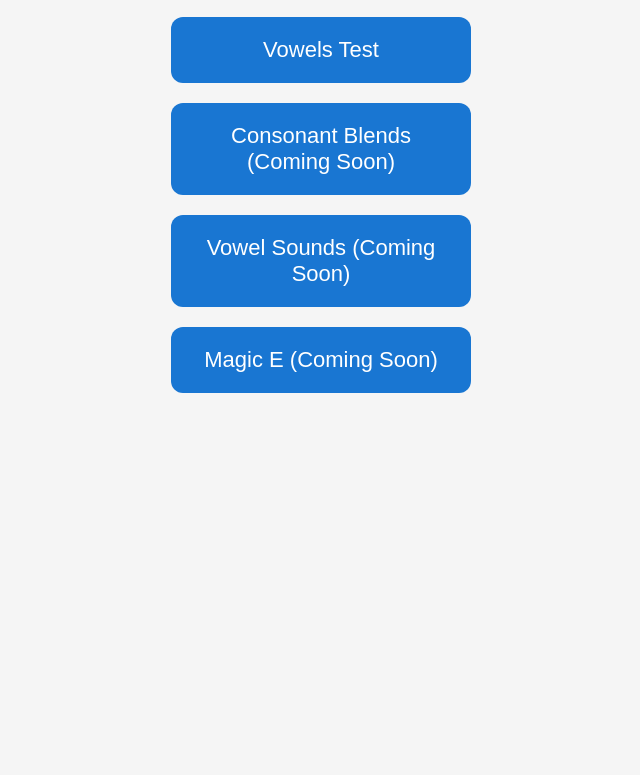
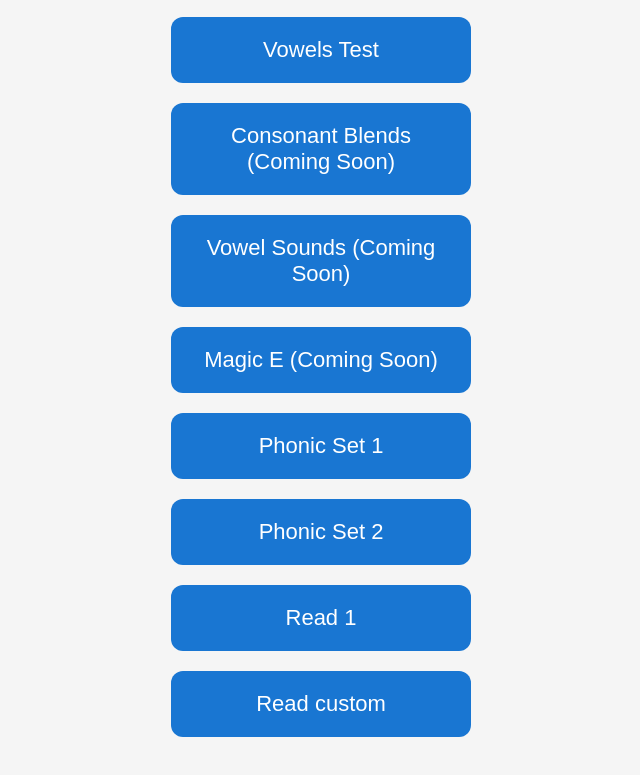
Before and after one commit to athishsreeram/Phonics, a plain HTML site: page index.html in a window 1280 px wide. Shown: the part 387-1162 px from the top of the page, without its empty margins (319-959 px from the left). Before the commit the page ends 828 px from the top, so only its background shows below. Drawn offline with Linux system fonts and the light colour scheme.

Commit message:
Update index.html

```diff
--- a/index.html
+++ b/index.html
@@ -54,6 +54,13 @@ a:hover {
   <a href="blends.html">Consonant Blends (Coming Soon)</a>
   <a href="vowels.html">Vowel Sounds (Coming Soon)</a>
   <a href="magic-e.html">Magic E (Coming Soon)</a>
+
+
+
+<a href="phonic-set1.html">Phonic Set 1</a>
+  <a href="phonic-set2.html">Phonic Set 2</a>
+  <a href="read1.html">Read 1</a>
+<a href="read2.html">Read custom</a>
 </div>
 
 </body>
```
